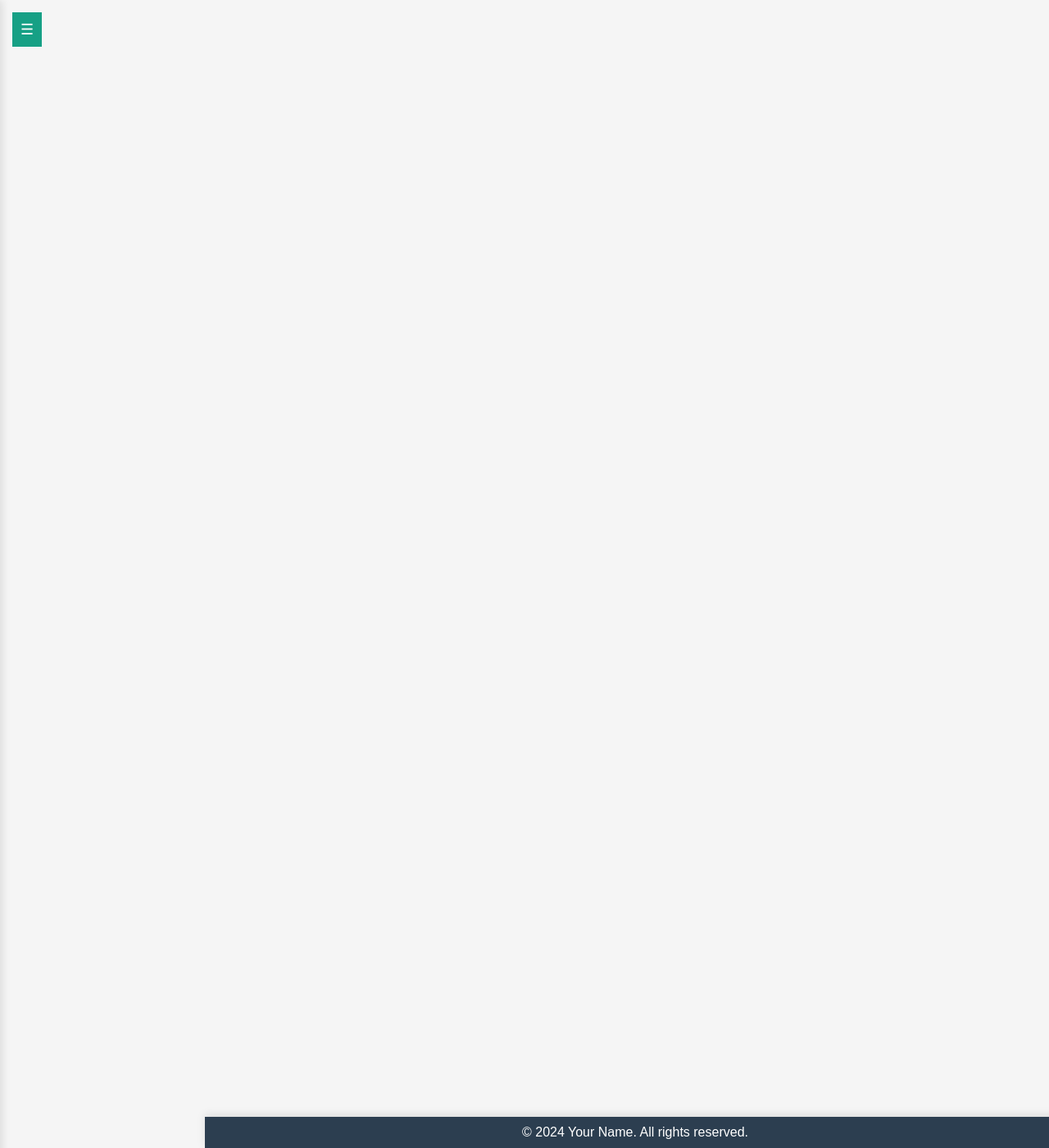
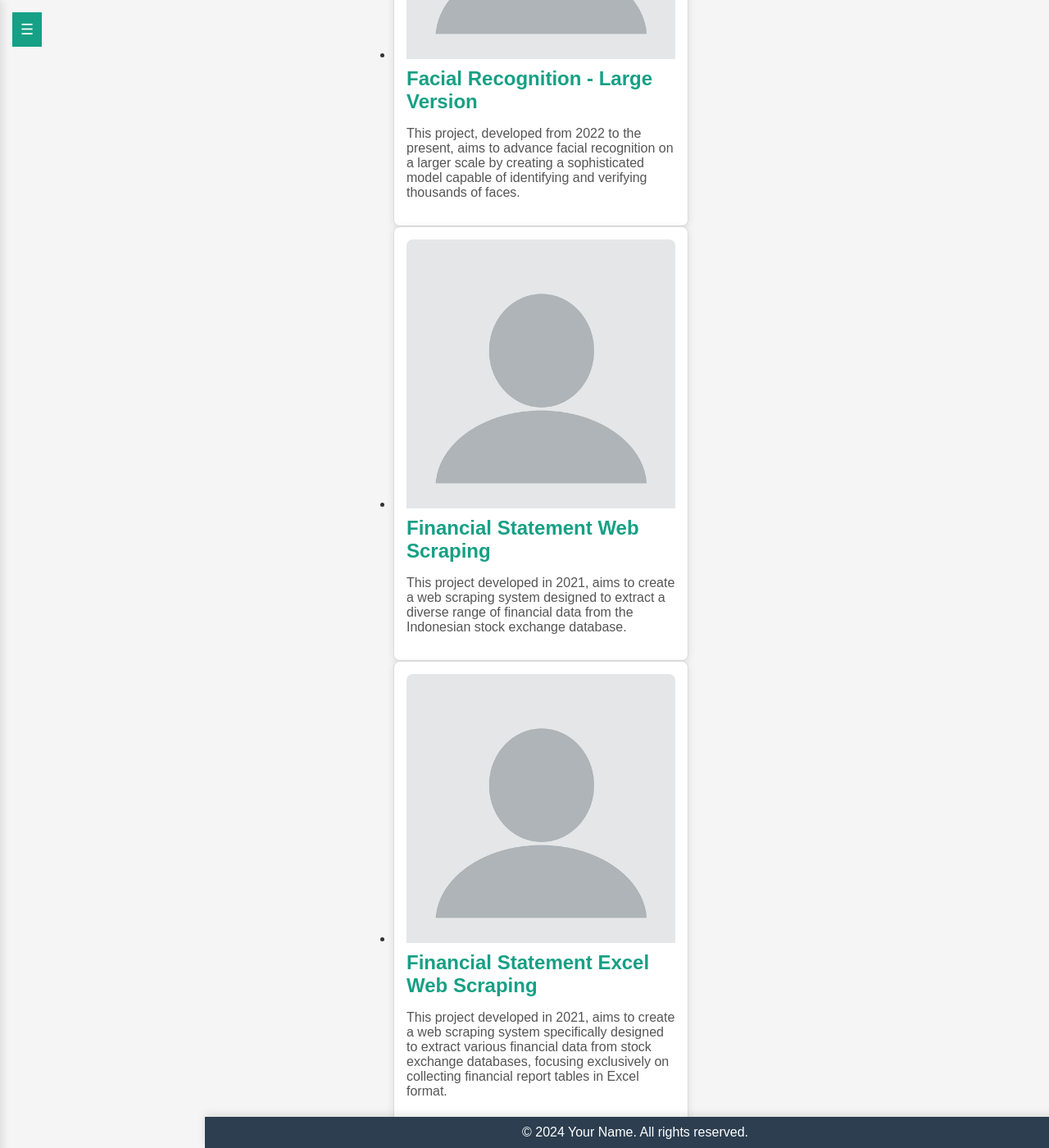
Before and after one commit to azzindani/azzindani.github.io, a Jekyll site: the page index.html, which Jekyll copies as it is, in a window 1280 px wide and 1400 px high, scrolled down 2708 px. Shown: the whole window at 82% size. Built offline with Jekyll 4.4.1, drawn with Linux system fonts in a browser that asks for light colours; some of the changed text lies outside the part shown.

Commit message:
Update index.html

```diff
--- a/index.html
+++ b/index.html
@@ -46,6 +46,78 @@
           <div class="project-details">
             <h3>Covid-19 Detection</h3>
             <p>This project, developed in 2021, harnesses the power of computer vision and deep learning techniques to detect Covid-19 from chest X-ray (CXR) images.</p>
+          </div>
+        </a>
+      </li>
+      <li>
+        <a href="https://azzindani.github.io/docs/page3.html" class="project-item">
+          <img src="assets/images.png" alt="Lung Abnormalities Detection" class="project-image">
+          <div class="project-details">
+            <h3>Lung Abnormalities Detection</h3>
+            <p>This project, developed in 2021, aims to utilize computer vision and deep learning systems to identify and analyze abnormalities in lung images, such as chest X-rays (CXR) or CT scans.</p>
+          </div>
+        </a>
+      </li>
+      <li>
+        <a href="https://azzindani.github.io/docs/page4.html" class="project-item">
+          <img src="assets/images.png" alt="Facial Recognition - Small Version" class="project-image">
+          <div class="project-details">
+            <h3>Facial Recognition - Small Version</h3>
+            <p>This project is a pilot initiative developed in 2022, designed to establish a foundational model for facial recognition that can accurately identify and verify faces.</p>
+          </div>
+        </a>
+      </li>
+      <li>
+        <a href="https://azzindani.github.io/docs/page5.html" class="project-item">
+          <img src="assets/images.png" alt="Facial Recognition - Large Version" class="project-image">
+          <div class="project-details">
+            <h3>Facial Recognition - Large Version</h3>
+            <p>This project, developed from 2022 to the present, aims to advance facial recognition on a larger scale by creating a sophisticated model capable of identifying and verifying thousands of faces.</p>
+          </div>
+        </a>
+      </li>
+      <li>
+        <a href="https://azzindani.github.io/docs/page6.html" class="project-item">
+          <img src="assets/images.png" alt="Financial Statement Web Scraping" class="project-image">
+          <div class="project-details">
+            <h3>Financial Statement Web Scraping</h3>
+            <p>This project developed in 2021, aims to create a web scraping system designed to extract a diverse range of financial data from the Indonesian stock exchange database.</p>
+          </div>
+        </a>
+      </li>
+      <li>
+        <a href="https://azzindani.github.io/docs/page7.html" class="project-item">
+          <img src="assets/images.png" alt="Financial Statement Excel Web Scraping" class="project-image">
+          <div class="project-details">
+            <h3>Financial Statement Excel Web Scraping</h3>
+            <p>This project developed in 2021, aims to create a web scraping system specifically designed to extract various financial data from stock exchange databases, focusing exclusively on collecting financial report tables in Excel format.</p>
+          </div>
+        </a>
+      </li>
+      <li>
+        <a href="https://azzindani.github.io/docs/page8.html" class="project-item">
+          <img src="assets/images.png" alt="Broker Transaction Data Scraping" class="project-image">
+          <div class="project-details">
+            <h3>Broker Transaction Data Scraping</h3>
+            <p>This project developed in 2021, aims to create a web scraping system that automates the extraction of broker transaction data from the stock exchange.</p>
+          </div>
+        </a>
+      </li>
+      <li>
+        <a href="https://azzindani.github.io/docs/page9.html" class="project-item">
+          <img src="assets/images.png" alt="Broker Transaction Data Analysis" class="project-image">
+          <div class="project-details">
+            <h3>Broker Transaction Data Analysis</h3>
+            <p>This project represents the next step following the development of the broker transaction data scraping system developed in 2022, focusing on analyzing the scraped data to generate actionable insights.</p>
+          </div>
+        </a>
+      </li>
+      <li>
+        <a href="https://azzindani.github.io/docs/page10.html" class="project-item">
+          <img src="assets/images.png" alt="Broker Transaction Automation System" class="project-image">
+          <div class="project-details">
+            <h3>Broker Transaction Automation System</h3>
+            <p>This project integrates the entire workflow of scraping and analyzing broker transaction data from stock market exchanges into an semi-automated end-to-end system.</p>
           </div>
         </a>
       </li>
```
